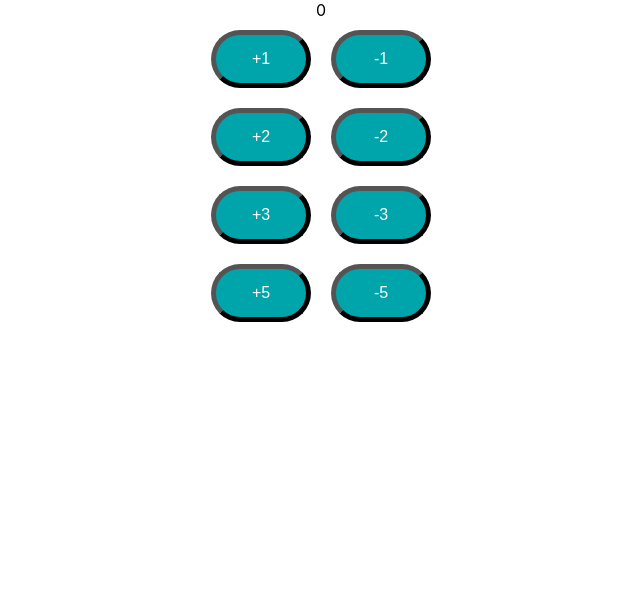
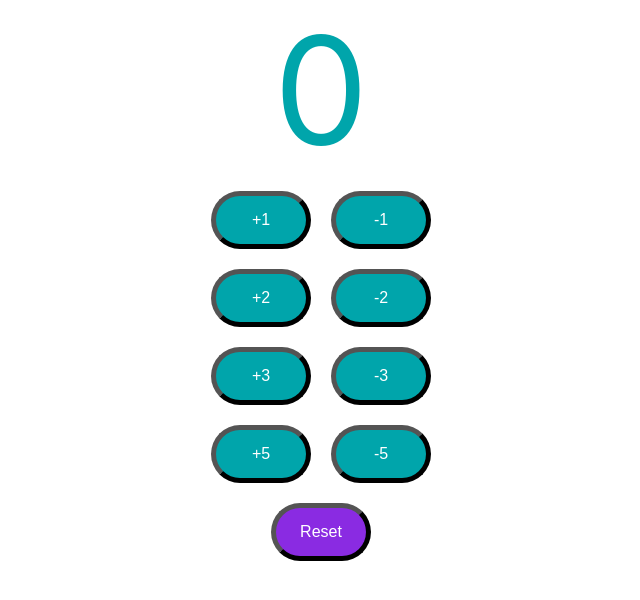
Before and after one commit to sunbongE/TodoApp, a React (Create React App) app: page / in a window 1280 px wide. Shown: the top 600 px of the page, without its empty margins (319-959 px from the left). Built offline with nearby package versions, Linux system fonts and the light colour scheme.

Commit message:
resetButton

```diff
--- a/src/components/counter/Counter.css
+++ b/src/components/counter/Counter.css
@@ -10,8 +10,25 @@
     border-width: 5px;
 
 }
+.resetButton{
+    font-size: 16px;
+    background-color: blueviolet;
+    width: 100px;
+    margin: 10px;
+    color: white;
+    padding: 15px;
+    border-radius: 30px;
+    border-color: black;
+    border-width: 5px;
+
+}
 
 .count{
-    font-size: 150px;
+    font-size: 50px;
     padding: 20px;
 }
+
+.totalCount{
+    color: #00a5ab;
+    font-size: 150px;
+}
--- a/src/components/counter/Counter.jsx
+++ b/src/components/counter/Counter.jsx
@@ -13,6 +13,9 @@ export default function Counter() {
     function decrementCountParentFunction(by) {
         setCount(count => count - by);
     }
+    function resetButton() {
+        setCount(0);
+    }
 
     return (
 
@@ -22,7 +25,7 @@ export default function Counter() {
             <CounterButton by={2} incrementMethod={incrementCountParentFunction} decrementMethod={decrementCountParentFunction}></CounterButton>
             <CounterButton by={3} incrementMethod={incrementCountParentFunction} decrementMethod={decrementCountParentFunction}></CounterButton>
             <CounterButton by={5} incrementMethod={incrementCountParentFunction} decrementMethod={decrementCountParentFunction}></CounterButton>
-
+            <button className="resetButton" onClick={() => resetButton()}>Reset</button>
         </>
 
     )
```
